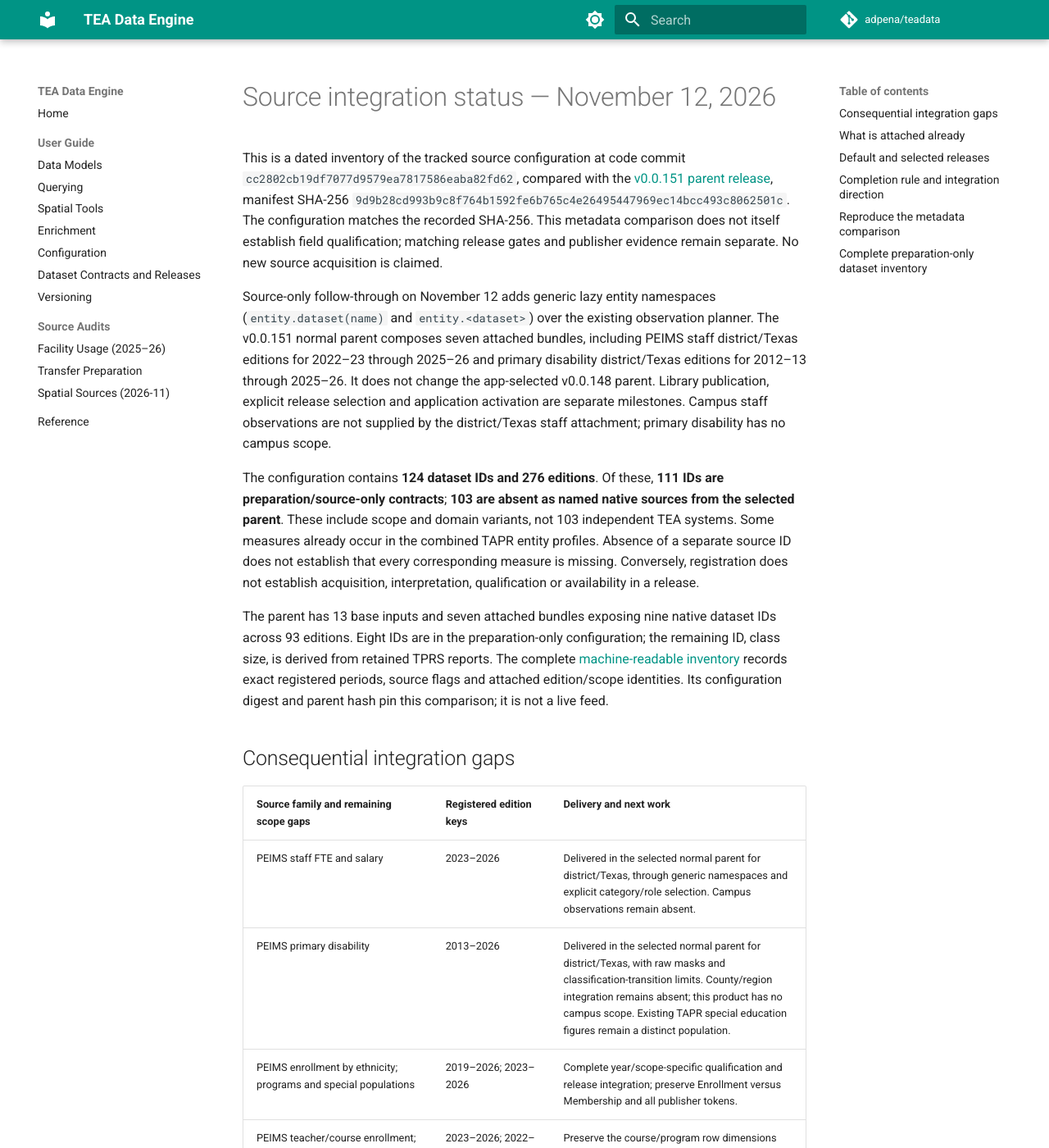
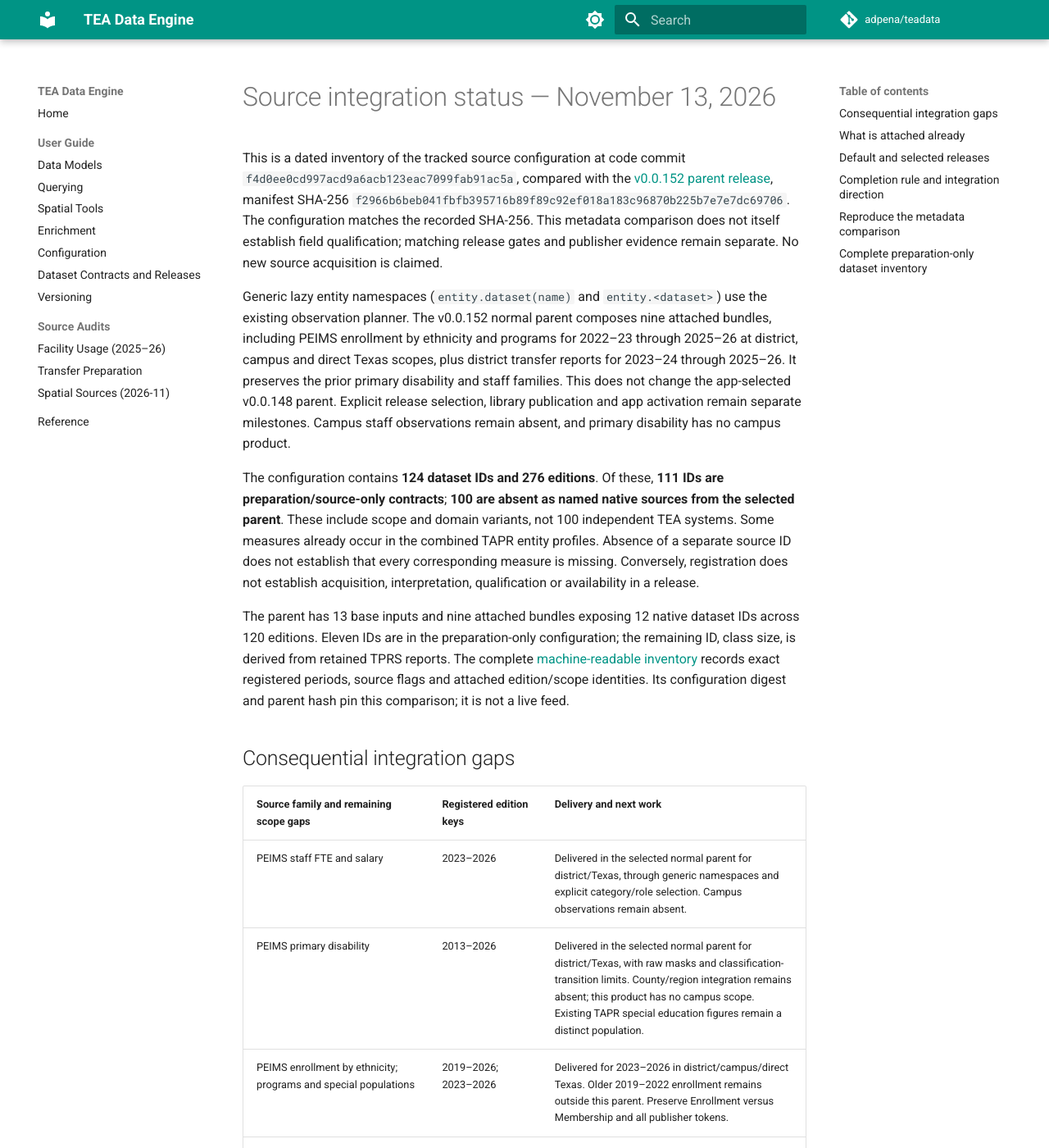
Before and after one commit to adpena/teadata, an MkDocs documentation site: the page built from docs/source-integration-status.md, in a window 1280 px wide and 1400 px high. Shown: the whole window at 82% size. Built offline with MkDocs 1.6.1 and Material for MkDocs 9.7.7, drawn with Linux system fonts in a browser that asks for light colours; comment, search, counter and statistics services are not loaded; some of the changed text lies outside the part shown.

Commit message:
Document normal PEIMS coverage and explicit transfer access limits

````diff
--- a/docs/source-integration-status.md
+++ b/docs/source-integration-status.md
@@ -1,33 +1,33 @@
-# Source integration status — November 12, 2026
+# Source integration status — November 13, 2026
 
 This is a dated inventory of the tracked source configuration at code commit
-`cc2802cb19df7077d9579ea7817586eaba82fd62`, compared with the
-[v0.0.151 parent release](https://github.com/adpena/teadata/releases/download/v0.0.151/release.json),
-manifest SHA-256 `9d9b28cd993b9c8f764b1592fe6b765c4e26495447969ec14bcc493c8062501c`.
+`f4d0ee0cd997acd9a6acb123eac7099fab91ac5a`, compared with the
+[v0.0.152 parent release](https://github.com/adpena/teadata/releases/download/v0.0.152/release.json),
+manifest SHA-256 `f2966b6beb041fbfb395716b89f89c92ef018a183c96870b225b7e7e7dc69706`.
 The configuration matches the recorded SHA-256. This metadata comparison does
 not itself establish field qualification; matching release gates and publisher
 evidence remain separate. No new source acquisition is claimed.
 
-Source-only follow-through on November 12 adds generic lazy entity namespaces
-(`entity.dataset(name)` and `entity.<dataset>`) over the existing observation
-planner. The v0.0.151 normal parent composes seven attached bundles, including
-PEIMS staff district/Texas editions for 2022–23 through 2025–26 and primary
-disability district/Texas editions for 2012–13 through 2025–26. It does not change
-the app-selected v0.0.148 parent. Library publication, explicit release selection
-and application activation are separate milestones. Campus staff observations
-are not supplied by the district/Texas staff attachment; primary disability has
-no campus scope.
+Generic lazy entity namespaces (`entity.dataset(name)` and `entity.<dataset>`)
+use the existing observation planner. The v0.0.152 normal parent composes nine
+attached bundles, including PEIMS enrollment by ethnicity and programs for
+2022–23 through 2025–26 at district, campus and direct Texas scopes, plus district
+transfer reports for 2023–24 through 2025–26. It preserves the prior primary
+disability and staff families. This does not change the app-selected v0.0.148
+parent. Explicit release selection, library publication and app activation remain
+separate milestones. Campus staff observations remain absent, and primary
+disability has no campus product.
 
 The configuration contains **124 dataset IDs and 276 editions**. Of these,
-**111 IDs are preparation/source-only contracts**; **103 are absent as named
+**111 IDs are preparation/source-only contracts**; **100 are absent as named
 native sources from the selected parent**. These include scope and domain
-variants, not 103 independent TEA systems. Some measures already occur in the
+variants, not 100 independent TEA systems. Some measures already occur in the
 combined TAPR entity profiles. Absence of a separate source ID does not establish
 that every corresponding measure is missing. Conversely, registration does not
 establish acquisition, interpretation, qualification or availability in a release.
 
-The parent has 13 base inputs and seven attached bundles exposing nine native
-dataset IDs across 93 editions. Eight IDs are in the preparation-only configuration; the
+The parent has 13 base inputs and nine attached bundles exposing 12 native
+dataset IDs across 120 editions. Eleven IDs are in the preparation-only configuration; the
 remaining ID, class size, is derived from retained TPRS reports. The complete
 [machine-readable inventory](source-integration-status.json) records exact
 registered periods, source flags and attached edition/scope identities. Its
@@ -39,10 +39,10 @@
 | --- | --- | --- |
 | PEIMS staff FTE and salary | 2023–2026 | Delivered in the selected normal parent for district/Texas, through generic namespaces and explicit category/role selection. Campus observations remain absent. |
 | PEIMS primary disability | 2013–2026 | Delivered in the selected normal parent for district/Texas, with raw masks and classification-transition limits. County/region integration remains absent; this product has no campus scope. Existing TAPR special education figures remain a distinct population. |
-| PEIMS enrollment by ethnicity; programs and special populations | 2019–2026; 2023–2026 | Complete year/scope-specific qualification and release integration; preserve Enrollment versus Membership and all publisher tokens. |
+| PEIMS enrollment by ethnicity; programs and special populations | 2019–2026; 2023–2026 | Delivered for 2023–2026 in district/campus/direct Texas. Older 2019–2022 enrollment remains outside this parent. Preserve Enrollment versus Membership and all publisher tokens. |
 | PEIMS teacher/course enrollment; college credit | 2023–2026; 2022–2026 | Preserve the course/program row dimensions and denominators through normal lazy access. |
 | PEIMS single-file financial actuals; budgets | 2013–2025; 2026 | Resolve field/unit qualification and formula changes; retain fiscal years, sectors, actual/budget basis and account grain. These are not the already attached FRC per-pupil table. |
-| District transfer reports | 2013–2026 | Finish the direct district-report path and historical classification holds. The entity release already has separate campus transfer edges. |
+| District transfer reports | 2013–2026 | Delivered for 2024–2026 as a canonical source table at district-report grain; per-entity/ID-cohort role binding remains unavailable. Earlier years remain outside this parent; older classification holds remain explicit. Campus transfer edges are a separate source and grain. |
 | STAAR domains across campus/district/region/Texas | 2024–2026, varying by domain | Complete qualified source binding and release delivery for performance, participation, growth, tested grades, EOC and bilingual/ESL domains. Edition is not necessarily assessment year. |
 | Graduation, dropout, readiness and college-readiness components | 2024/2025, varying by source | Preserve annual versus longitudinal populations, graduation exclusions, overlapping criteria and actual cohorts. |
 | Educator hiring, retention and initial certification | Registered 2026 editions containing source-specific historical series | Deliver the existing multi-row role, route, EPP, demographic and cohort contracts; do not interpret edition 2026 as a single observation year. |
@@ -66,6 +66,9 @@
 | TPRS class size | 2026: district, direct Texas and 23 campus partitions |
 | PEIMS staff FTE and salary | 2023–2026: district and direct Texas, with category/role keys retained |
 | PEIMS primary disability | 2013–2026: district and direct Texas; no campus product |
+| PEIMS enrollment by ethnicity | 2023–2026: district, campus and direct Texas; preserve ethnicity rows |
+| PEIMS programs and special populations | 2023–2026: district, campus and direct Texas; overlapping groups |
+| District transfer reports | 2024–2026: district-report rows from all acquired regional products; direct published totals stay separate from pair rows |
 
 This table establishes attachment from manifest/catalog metadata. It does not
 claim every source column has qualified semantics or that every direct entity
@@ -99,7 +102,7 @@
 and standalone verification select the same reviewed source plan and bind
 receipt evidence separately to each exact child manifest. The shared lazy entity
 facade consumes the attached catalogs without a second mapping or store. The
-inventory above reflects the current seven-child selection; other families still
+inventory above reflects the current nine-child selection; other families still
 require their own source qualification and normal integration. Preserve publisher
 evidence and the approval boundary: registration alone must not automatically
 qualify or publish a source merely to clear this inventory.
@@ -118,7 +121,7 @@
 
 ## Reproduce the metadata comparison
 
-Use the inspected code/configuration and a retained v0.0.151 manifest with its
+Use the inspected code/configuration and a retained v0.0.152 manifest with its
 assets. This reads source contracts and attachment descriptors, not observations:
 
 ```python
@@ -134,13 +137,13 @@
            for year in editions.available_years())
 }
 release = DataRelease("/path/to/retained/release.json", offline=True,
-    expected_sha256="9d9b28cd993b9c8f764b1592fe6b765c4e26495447969ec14bcc493c8062501c")
+    expected_sha256="f2966b6beb041fbfb395716b89f89c92ef018a183c96870b225b7e7e7dc69706")
 attached = {key.dataset for ref in release.catalog.native_sources for key in ref.editions}
 print(len(configured), sum(len(item.available_years()) for item in configured.values()))
 print(len(source_only), len(source_only - attached))
 ```
 
-The expected counts for this frozen comparison are `124, 276` and `111, 103`.
+The expected counts for this frozen comparison are `124, 276` and `111, 100`.
 The machine inventory's configuration hash must match before reusing those
 numbers. Recompute them after changing configuration or the selected release.
 
@@ -203,7 +206,7 @@
 | `district_tapr_staar_tested_grade_8` | 2024–2026 | Not attached |
 | `district_tapr_staff_profile` | 2024, 2025 | 2025: district |
 | `district_tapr_student_profile` | 2024, 2025 | Not attached |
-| `district_transfer_reports` | 2013–2026 | Not attached |
+| `district_transfer_reports` | 2013–2026 | 2024–2026: district |
 | `educator_district_new_hires` | 2026 | Not attached |
 | `educator_district_new_hires_by_epp` | 2026 | Not attached |
 | `educator_state_initial_certification_principal` | 2026 | Not attached |
@@ -219,10 +222,10 @@
 | `peims_college_credit` | 2022–2026 | Not attached |
 | `peims_financial_single_file_actuals` | 2013–2025 | Not attached |
 | `peims_financial_single_file_budgets` | 2026 | Not attached |
-| `peims_special_education_by_primary_disability` | 2013–2026 | Not attached |
-| `peims_staff_fte_and_salary` | 2023–2026 | Not attached |
-| `peims_student_enrollment_by_ethnicity` | 2019–2026 | Not attached |
-| `peims_student_programs_and_special_populations` | 2023–2026 | Not attached |
+| `peims_special_education_by_primary_disability` | 2013–2026 | District and direct Texas; no campus product |
+| `peims_staff_fte_and_salary` | 2023–2026 | District and direct Texas |
+| `peims_student_enrollment_by_ethnicity` | 2019–2026 | 2023–2026: district, campus, direct Texas |
+| `peims_student_programs_and_special_populations` | 2023–2026 | 2023–2026: district, campus, direct Texas |
 | `peims_teacher_course_enrollment` | 2023–2026 | Not attached |
 | `rda_special_education_indicator1` | 2025 | Not attached |
 | `region_tapr_dropout_attendance` | 2024, 2025 | Not attached |
````
Also changed, not shown: docs/peims-sources.md (+45 -0 lines), docs/source-coverage.md (+18 -9 lines), docs/transfer-sources.md (+19 -0 lines), docs/source-integration-status.json.
